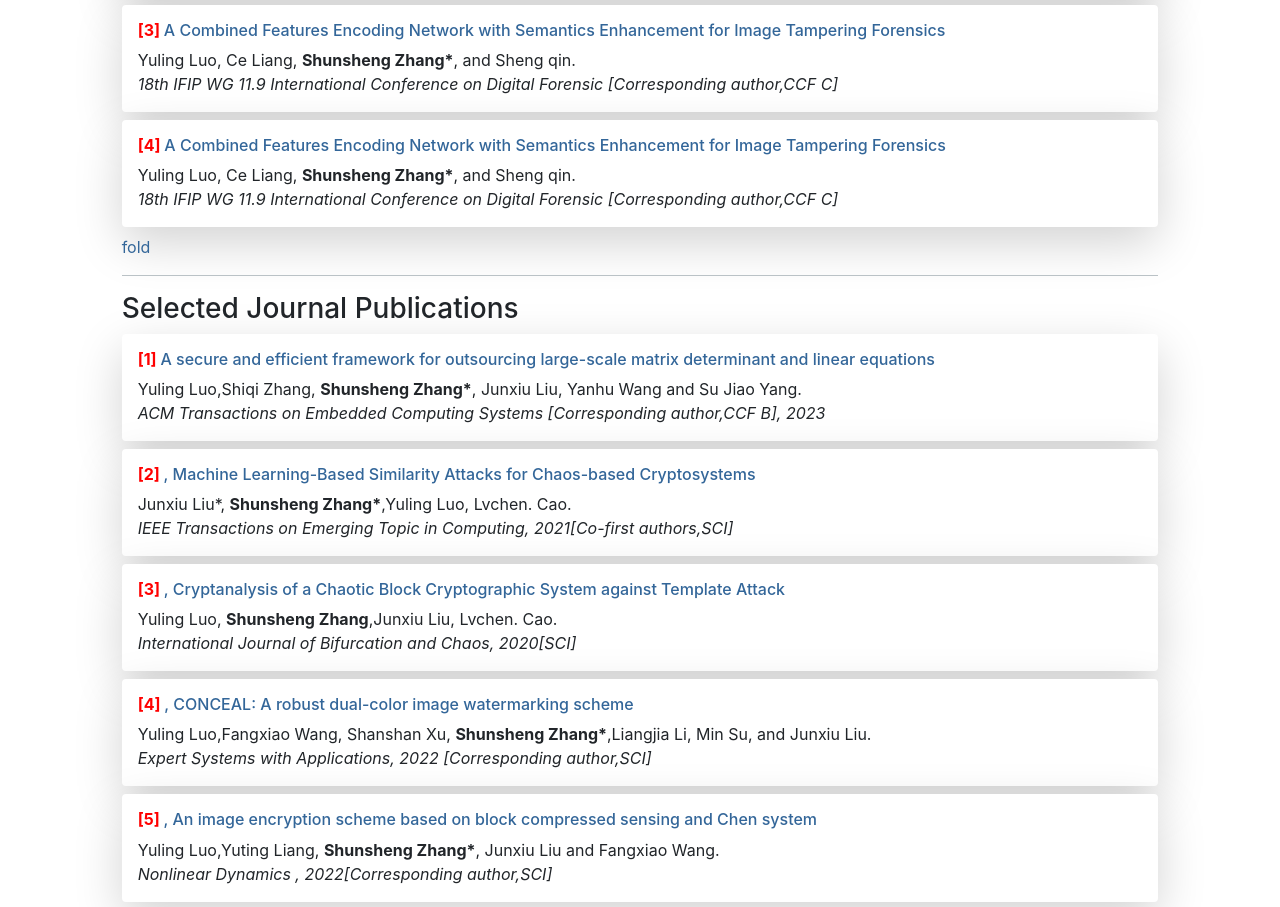
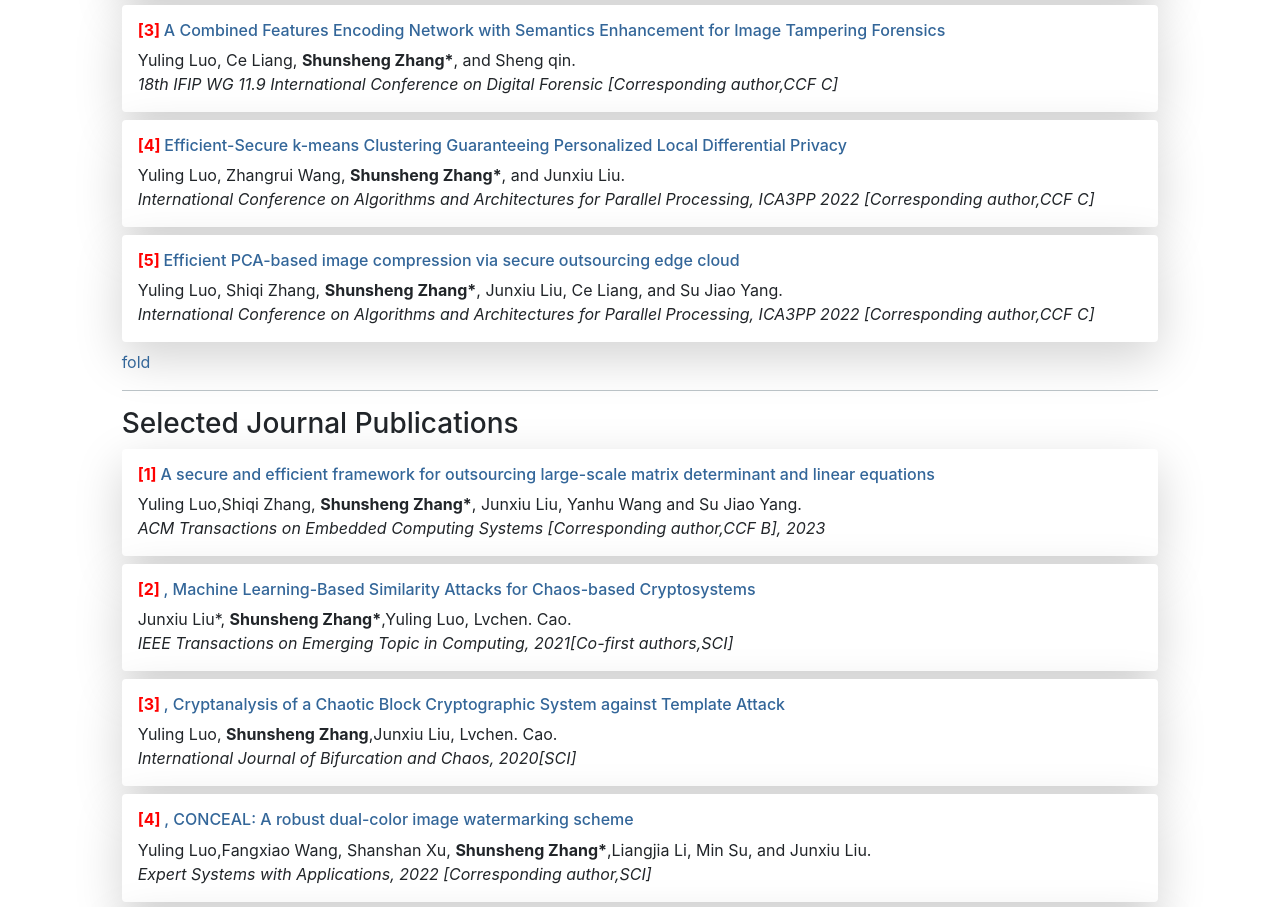
Before and after one commit to shunszhang/shunszhang.github.io, a plain HTML site: page index.html in a window 1280 px wide. Shown: the part 860-1767 px from the top of the page. Drawn offline with nearby package versions, Linux system fonts and the light colour scheme.

Commit message:
Update index.html

```diff
--- a/index.html
+++ b/index.html
@@ -215,10 +215,16 @@
                                     'path':'https://link.springer.com/chapter/10.1007/978-3-031-10078-9_6'
                                 },
                                 {
-                                    'title': 'A Combined Features Encoding Network with Semantics Enhancement for Image Tampering Forensics',
-                                    'authors': ['Yuling Luo','Ce Liang' ,'Shunsheng Zhang*', 'and Sheng qin.'],
-                                    'others': '18th IFIP WG 11.9 International Conference on Digital Forensic [Corresponding author,CCF C]',
-                                    'path':'https://link.springer.com/chapter/10.1007/978-3-031-10078-9_6'
+                                    'title': 'Efficient-Secure k-means Clustering Guaranteeing Personalized Local Differential Privacy',
+                                    'authors': ['Yuling Luo','Zhangrui Wang' ,'Shunsheng Zhang*', 'and Junxiu Liu.'],
+                                    'others': 'International Conference on Algorithms and Architectures for Parallel Processing, ICA3PP 2022 [Corresponding author,CCF C]',
+                                    'path':'https://link.springer.com/chapter/10.1007/978-3-031-22677-9_35'
+                                },
+                                {
+                                    'title': 'Efficient PCA-based image compression via secure outsourcing edge cloud',
+                                    'authors': ['Yuling Luo','Shiqi Zhang' ,'Shunsheng Zhang*', 'Junxiu Liu','Ce Liang','and Su Jiao Yang.'],
+                                    'others': 'International Conference on Algorithms and Architectures for Parallel Processing, ICA3PP 2022 [Corresponding author,CCF C]',
+                                    'path':'https://ieeexplore.ieee.org/document/10074789'
                                 },
 
                             ]
```
